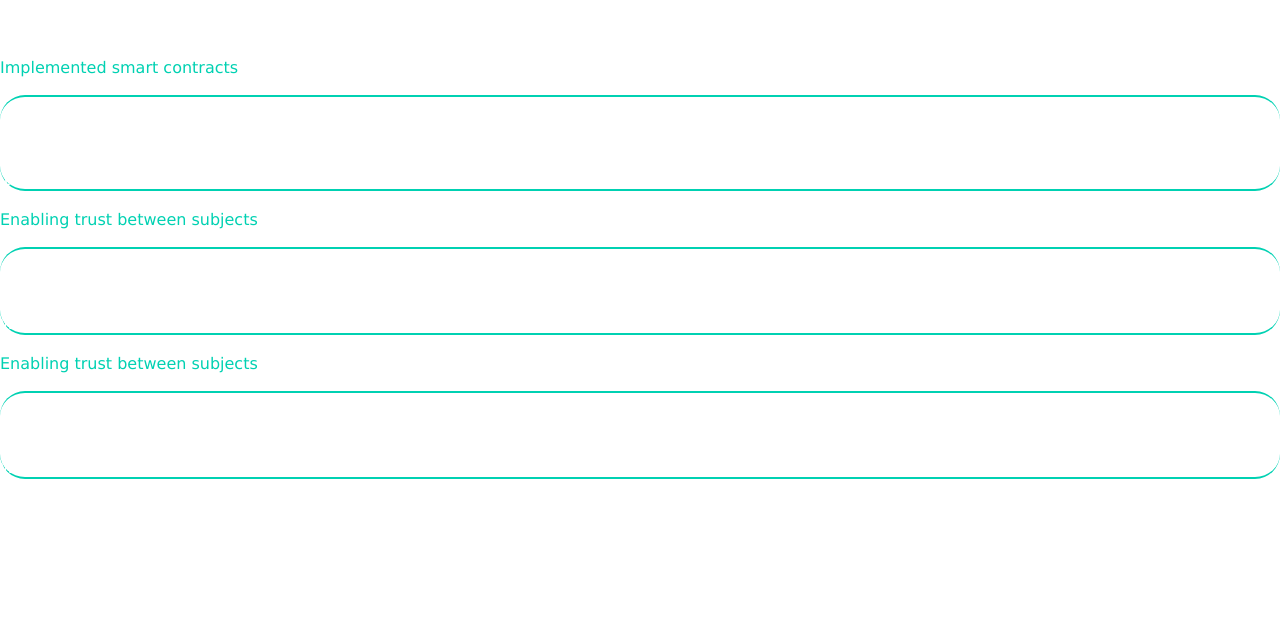
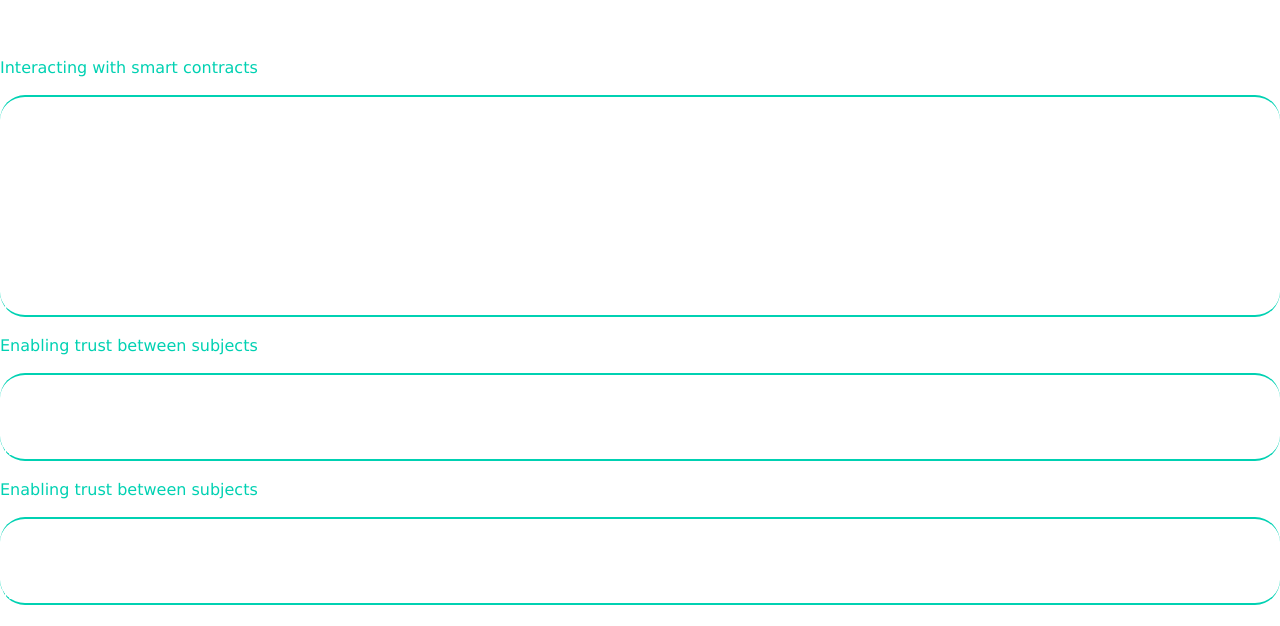
Before and after one commit to farinavito/Web3-Website, a Next.js app: page /how-it-works in a window 1280 px wide. Shown: the part 174-800 px from the top of the page. Built offline with nearby package versions, Linux system fonts and the light colour scheme.

Commit message:
modified Interacting with smart contracts

```diff
--- a/pages/how-it-works.js
+++ b/pages/how-it-works.js
@@ -85,11 +85,17 @@ const How = () => {
                 <div className="hero-body">
                   <div className="container has-text-centered">
                     <text className="title">
-                    Implemented smart contracts
+                    Interacting with smart contracts
                     </text>
                     <p className="has-text-left pb-6 pt-4 pl-5 mt-5">
                         <h2></h2>
-                        1. Person A commits sending X amount to person B every Y time period for the duration of Z time starting at Q
+                        1. Click on the button "Enter app" in the navbar above<br></br>
+                        2. Connect to your wallet by clicking the "Connect wallet" button<br></br>
+                        3. Your wallet will open. Enter the password<br></br>
+                        4. Choose the smart contract you want to interact with<br></br>
+                        5. Act accordingly to the smart contract's specifications <br></br>
+                        6. Confirm the transaction in your wallet<br></br>
+                        7. You are all done<br></br>
 
                     </p>
                   </div>
```
